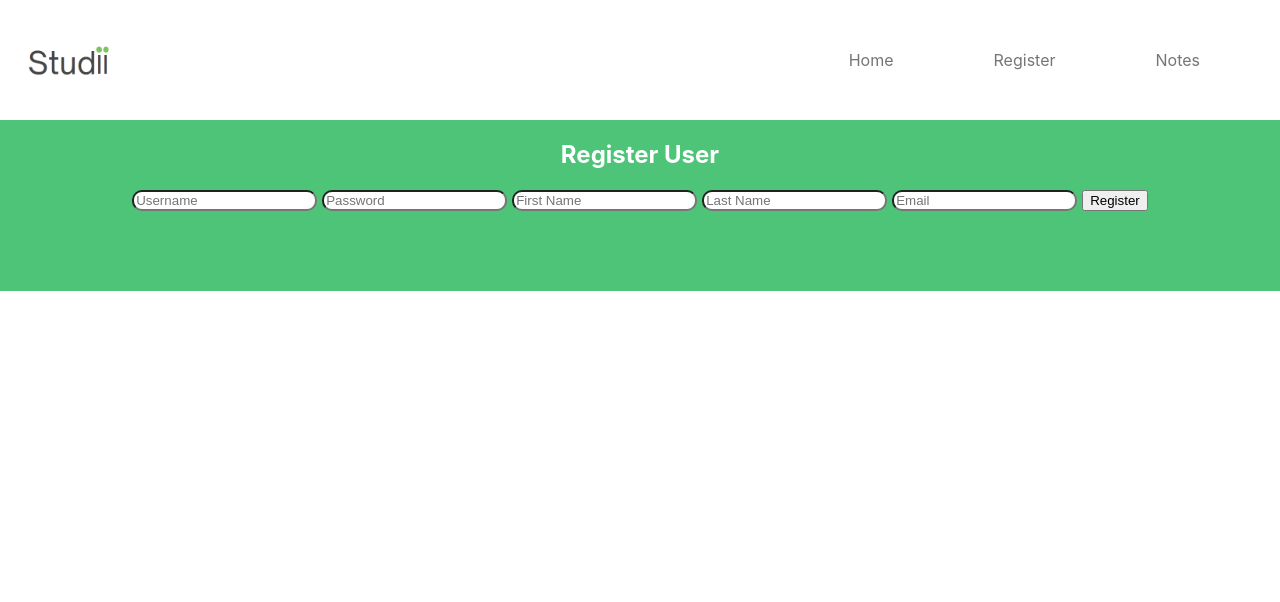
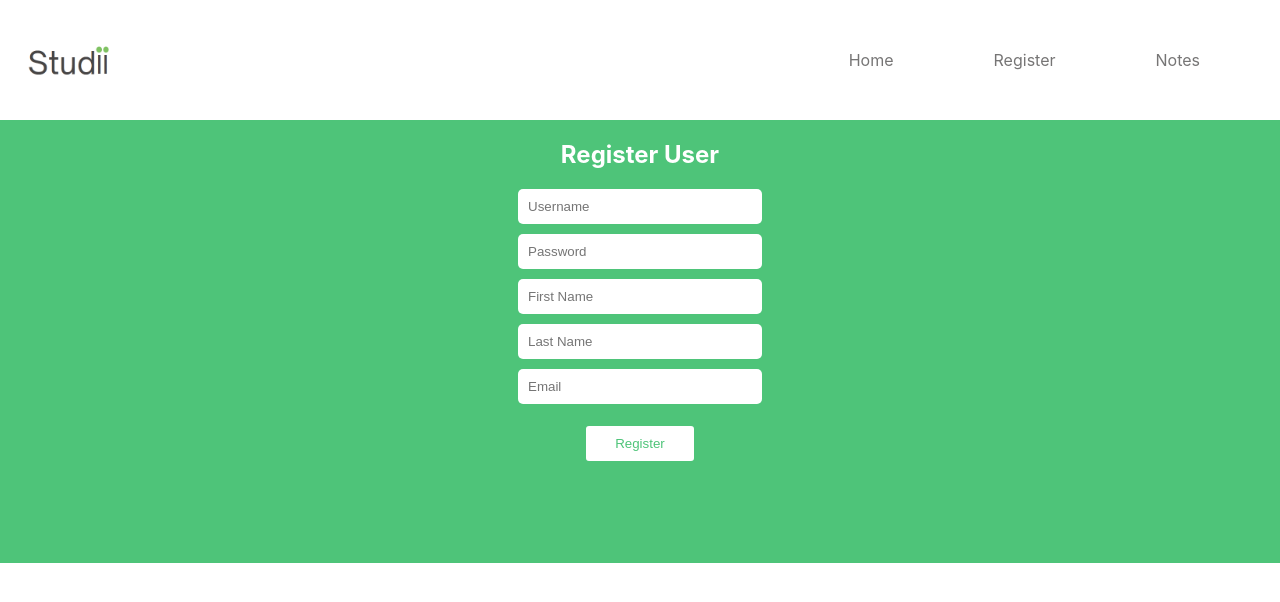
Before and after one commit to spoonz14/study-web-app, a React (Create React App) app in the folder frontend/: page /RegisterUser in a window 1280 px wide. Shown: the top 602 px of the page. Built offline with nearby package versions, Linux system fonts and the light colour scheme.

Commit message:
updating the .css for endpoint

```diff
--- a/frontend/src/components/styles.css
+++ b/frontend/src/components/styles.css
@@ -132,8 +132,7 @@ ul li button:hover {
   border-color: #ccc;
 }
 
-/*Register User Styling*/
-
+/* Register User Styling */
 .register {
   padding: 80px;
   margin-top: 40px;
@@ -143,11 +142,33 @@ ul li button:hover {
 }
 
 .register input[type="text"],
-.register input[type="Password"],
-.register input[type="Email"] {
-  border-radius: 10px;
-  margin-right: 5px;
-  justify-content: space-between;
+.register input[type="password"],
+.register input[type="email"] {
+  display: block;
+  width: 20%;
+  margin: 10px auto;
+  padding: 10px;
+  border: none;
+  border-radius: 5px;
+  outline: none;
+}
+
+.register button[type="submit"] {
+  display: block;
+  width: 10%;
+  margin: 20px auto;
+  padding: 10px;
+  background-color: #fff;
+  color: #4ec479;
+  border: 2px solid #4ec479;
+  border-radius: 5px;
+  cursor: pointer;
+  transition: background-color 0.3s, color 0.3s;
+}
+
+.register button[type="submit"]:hover {
+  background-color: #4ec479;
+  color: #fff;
 }
 
 /*New Note*/
```
